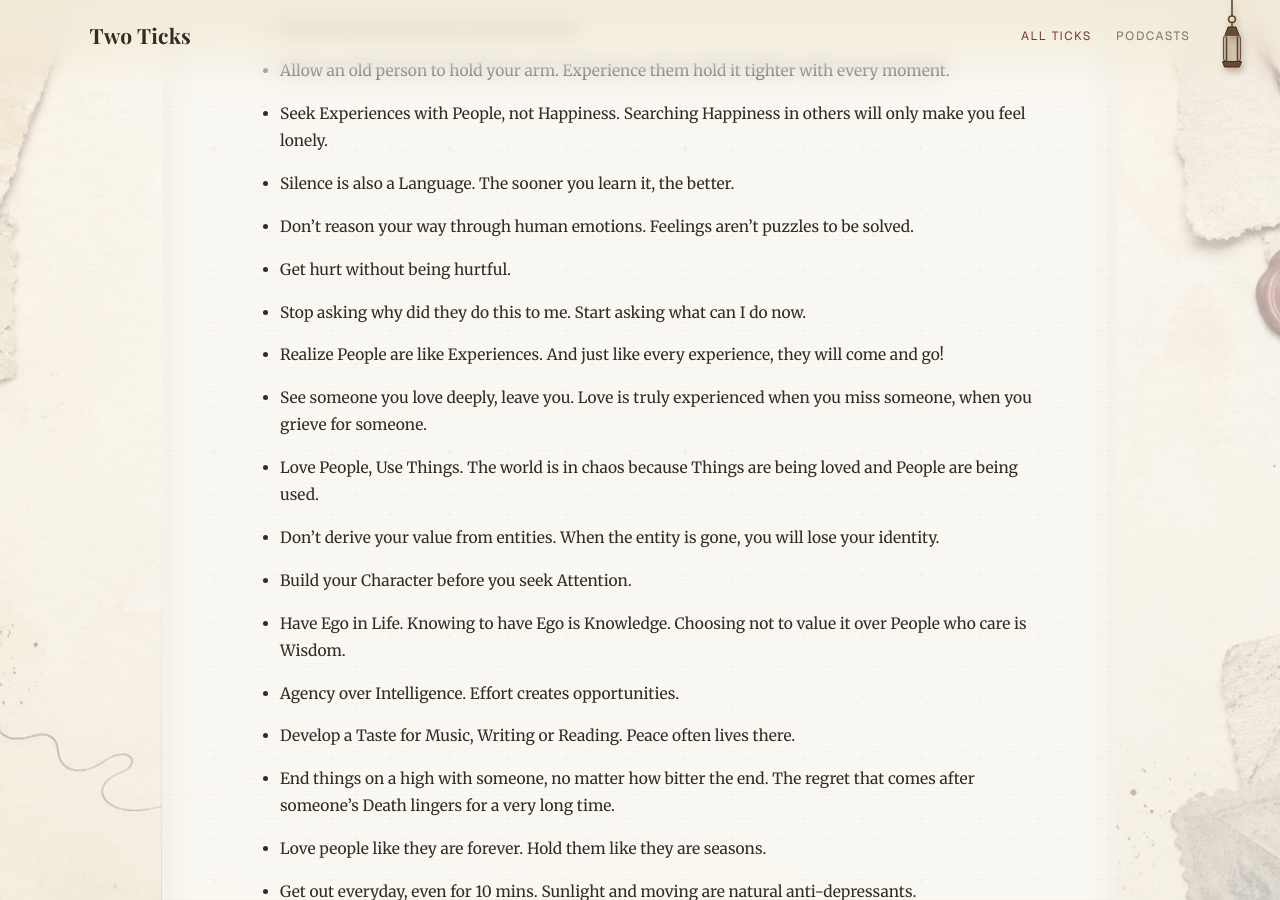
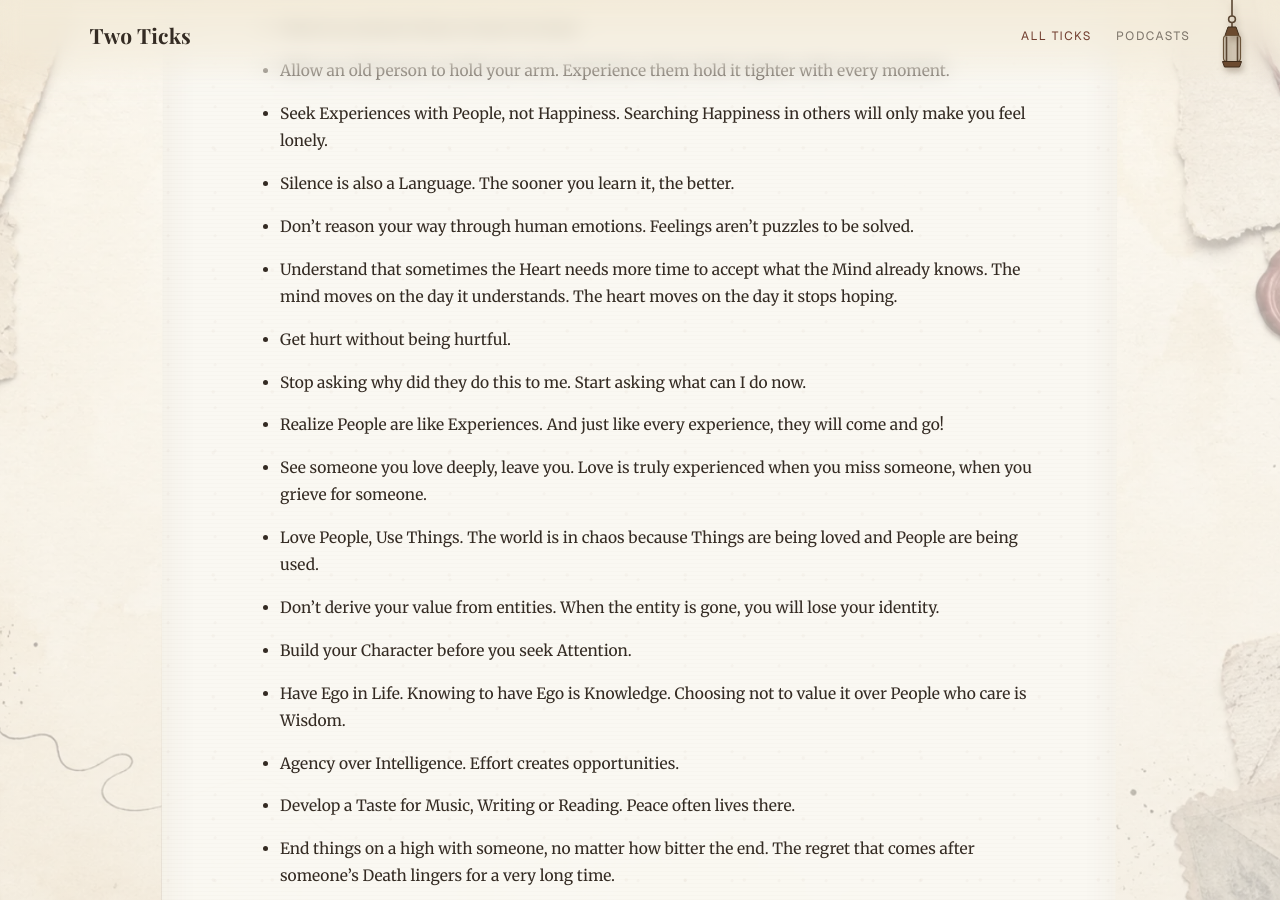
Before and after one commit to trmanish/trmanish.github.io, a Jekyll site: the page built from _posts/2025-03-01-things-that-enrich-life.md, in a window 1280 px wide and 900 px high, scrolled down 3705 px. Built offline with Jekyll 4.4.1, drawn with Linux system fonts in a browser that asks for light colours.

Commit message:
Things that Enrich Life: add the line on the heart and the mind

```diff
--- a/_posts/2025-03-01-things-that-enrich-life.md
+++ b/_posts/2025-03-01-things-that-enrich-life.md
@@ -215,6 +215,9 @@ Things that will truly enrich your life:
 - Don't reason your way through human emotions. Feelings aren't puzzles to be solved.
 
 
+- Understand that sometimes the Heart needs more time to accept what the Mind already knows. The mind moves on the day it understands. The heart moves on the day it stops hoping.
+
+
 - Get hurt without being hurtful.
 
 
```
